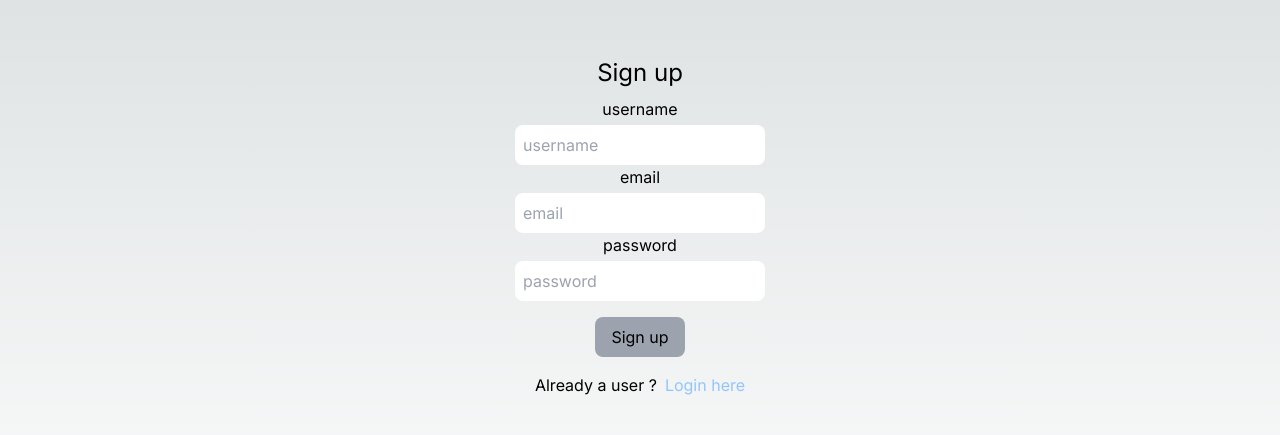
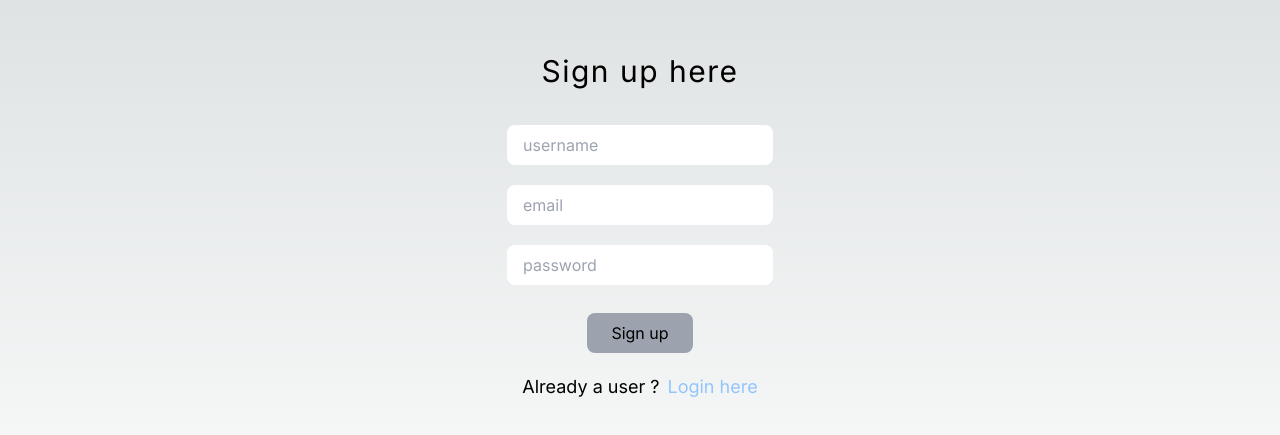
Before and after one commit to Aftab1112/NextJS-Authentication-App, a Next.js app: page /signup in a window 1280 px wide. Shown: the part 173-608 px from the top of the page. Built offline with nearby package versions, Linux system fonts and the light colour scheme.

Commit message:
added form validations to signup page

```diff
--- a/src/app/signup/page.tsx
+++ b/src/app/signup/page.tsx
@@ -2,7 +2,7 @@
 import axios from "axios";
 import Link from "next/link";
 import { useRouter } from "next/navigation";
-import React, { useEffect } from "react";
+import React, { use, useEffect } from "react";
 import { useState } from "react";
 import toast from "react-hot-toast";
 import Loader from "../components/Loader";
@@ -11,6 +11,12 @@ interface User {
   username: string;
   email: string;
   password: string;
+}
+
+interface UserErrors {
+  username?: string;
+  email?: string;
+  password?: string;
 }
 
 const SignUpPage: React.FC = () => {
@@ -22,11 +28,45 @@ const SignUpPage: React.FC = () => {
   });
 
   const [buttonDisabled, setButtonDisabled] = useState<boolean>(true);
+  const [loading, setLoading] = useState<boolean>(false);
+  const [userErrors, setUserErrors] = useState<UserErrors>({});
 
-  const [loading, setLoading] = useState<boolean>(false);
+  const validateUsername = (username: string): string | null => {
+    if (username.length < 2) return "Username must be atleast 2 characters";
+    return null;
+  };
+
+  const validateEmail = (email: string): string | null => {
+    const emailRegex = /^[^\s@]+@[^\s@]+\.[^\s@]+$/;
+    if (!emailRegex.test(email)) return "Invalid email address";
+    return null;
+  };
+
+  const validatePassword = (password: string): string | null => {
+    if (password.length < 6) return "Password must be atleast 6 characters";
+    return null;
+  };
 
   const onChange = (e: React.ChangeEvent<HTMLInputElement>): void => {
-    setUser({ ...user, [e.target.id]: e.target.value });
+    const { id, value } = e.target;
+    setUser({ ...user, [id]: value });
+
+    let error: string | null = null;
+
+    switch (id) {
+      case "username":
+        error = validateUsername(value);
+        break;
+      case "email":
+        error = validateEmail(value);
+        break;
+      case "password":
+        error = validatePassword(value);
+      default:
+        break;
+    }
+
+    setUserErrors({ ...userErrors, [id]: error });
   };
 
   const onSignUp = async () => {
@@ -49,54 +89,57 @@ const SignUpPage: React.FC = () => {
   };
 
   useEffect(() => {
-    if (
-      user.username.length > 0 &&
-      user.email.length > 0 &&
-      user.password.length > 0
-    ) {
-      setButtonDisabled(false);
-    } else {
-      setButtonDisabled(true);
-    }
+    const isFormValid =
+      !validateUsername(user.username) &&
+      !validateEmail(user.email) &&
+      !validatePassword(user.password);
+
+    setButtonDisabled(!isFormValid);
   }, [user]);
 
   return (
     <div className="flex flex-col items-center justify-center min-h-screen py-2">
       <Loader loading={loading} />
-      <h1 className="mb-2 text-2xl ">Sign up</h1>
+      <h1 className="mb-5 text-3xl tracking-wider">Sign up here</h1>
 
-      <label htmlFor="username">username</label>
       <input
-        className="p-2 mt-1 text-black border-none rounded-lg"
+        className="px-4 py-2 my-4 text-black border-none rounded-lg"
         type="text"
         id="username"
         value={user.username}
         onChange={onChange}
         placeholder="username"
       />
+      {userErrors.username && (
+        <p className="mb-2 text-sm text-red-500">{userErrors.username}</p>
+      )}
 
-      <label htmlFor="email">email</label>
       <input
-        className="p-2 mt-1 text-black border-none rounded-lg"
+        className="px-4 py-2 my-4 mt-1 text-black border-none rounded-lg"
         type="email"
         id="email"
         value={user.email}
         onChange={onChange}
         placeholder="email"
       />
+      {userErrors.email && (
+        <p className="mb-2 text-sm text-red-500">{userErrors.email}</p>
+      )}
 
-      <label htmlFor="password">password</label>
       <input
-        className="p-2 mt-1 text-black border-none rounded-lg"
+        className="px-4 py-2 my-4 mt-1 text-black border-none rounded-lg"
         type="password"
         id="password"
         value={user.password}
         onChange={onChange}
         placeholder="password"
       />
+      {userErrors.password && (
+        <p className="mb-2 text-sm text-red-500">{userErrors.password}</p>
+      )}
 
       <button
-        className={`px-4 py-2 mt-4 transition duration-200 ${
+        className={`px-6 py-2 mt-3 transition duration-200 ${
           buttonDisabled
             ? "bg-gray-400 cursor-default"
             : "bg-blue-800 hover:bg-blue-600"
@@ -106,9 +149,9 @@ const SignUpPage: React.FC = () => {
         Sign up
       </button>
 
-      <div className="flex mt-4">
-        <p className="mr-2">Already a user ?</p>
-        <Link className="text-blue-300" href="/login">
+      <div className="flex mt-5">
+        <p className="mr-2 text-lg">Already a user ?</p>
+        <Link className="text-lg text-blue-300" href="/login">
           Login here
         </Link>
       </div>
```
